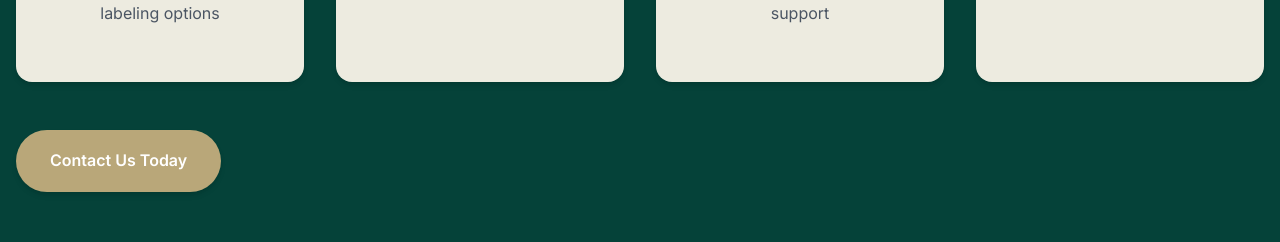
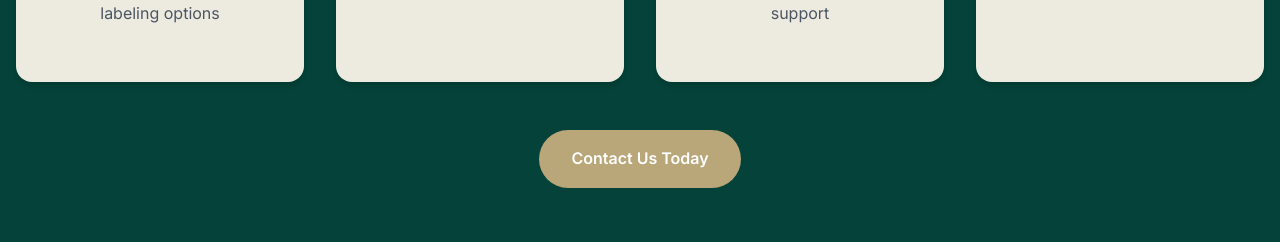
Before and after one commit to RamaTay/alshmaly, a React (Vite) app: page / in a window 1280 px wide. Shown: the part 2362-2604 px from the top of the page. Built offline with nearby package versions, Linux system fonts and the light colour scheme; no server answers; the database is empty.

Commit message:
Updated ServicesSection.tsx

```diff
--- a/src/components/Home/ServicesSection.tsx
+++ b/src/components/Home/ServicesSection.tsx
@@ -56,7 +56,7 @@ const ServicesSection = () => {
         </div>
 
         <div className="text-center mt-12">
-          <button className="bg-[#b9a779] hover:bg-[#054239] border-2 border-transparent rounded-2xl p-8 text- hover:border-[#b9a779] transition-all duration-500 group shadow-md h-full flex flex-col justify-between text-white px-8 py-4 rounded-full font-semibold transition-all duration-300 hover:shadow-lg">
+          <button className="bg-[#b9a779] hover:bg-white hover:text-[#054239]  text-white px-8 py-4 rounded-full font-semibold transition-all duration-300 hover:shadow-lg">
             Contact Us Today
           </button>
         </div>
```
